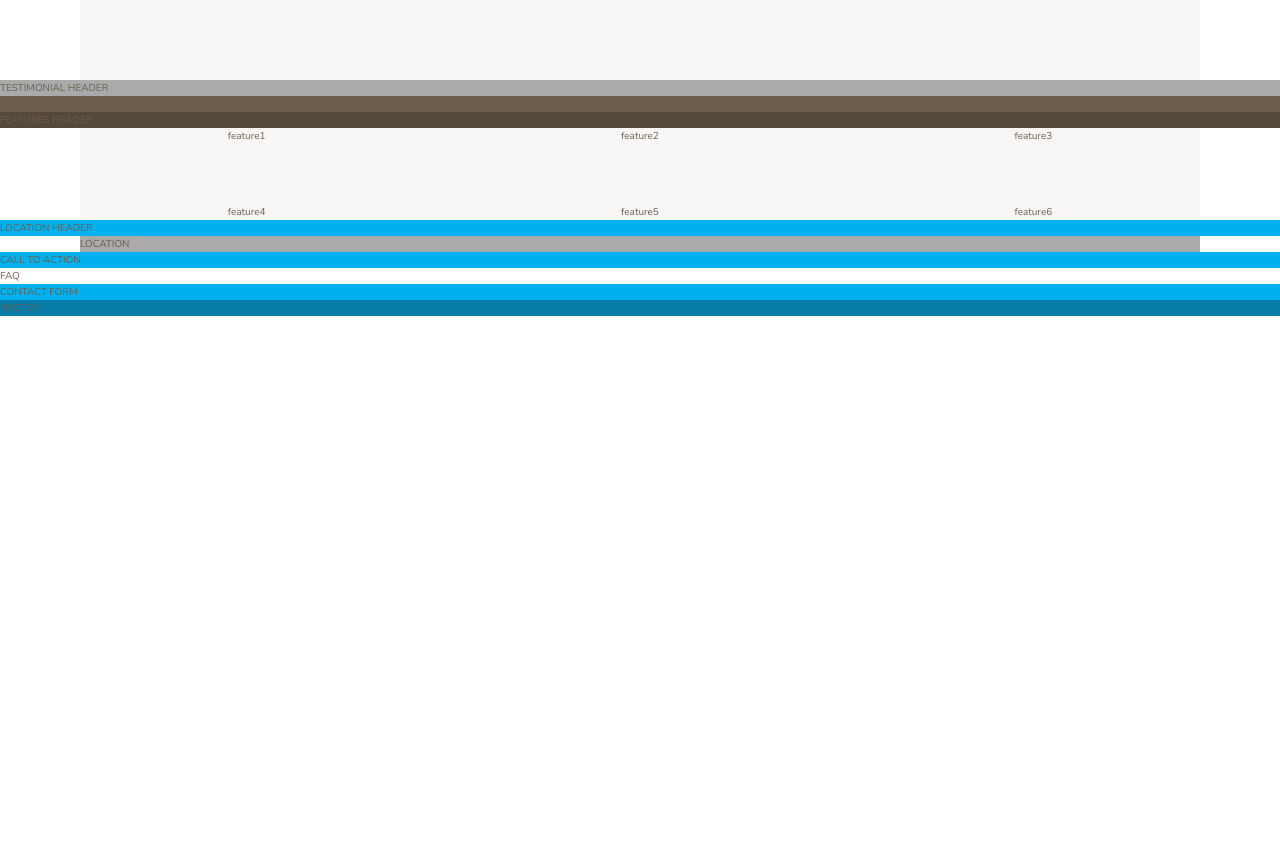
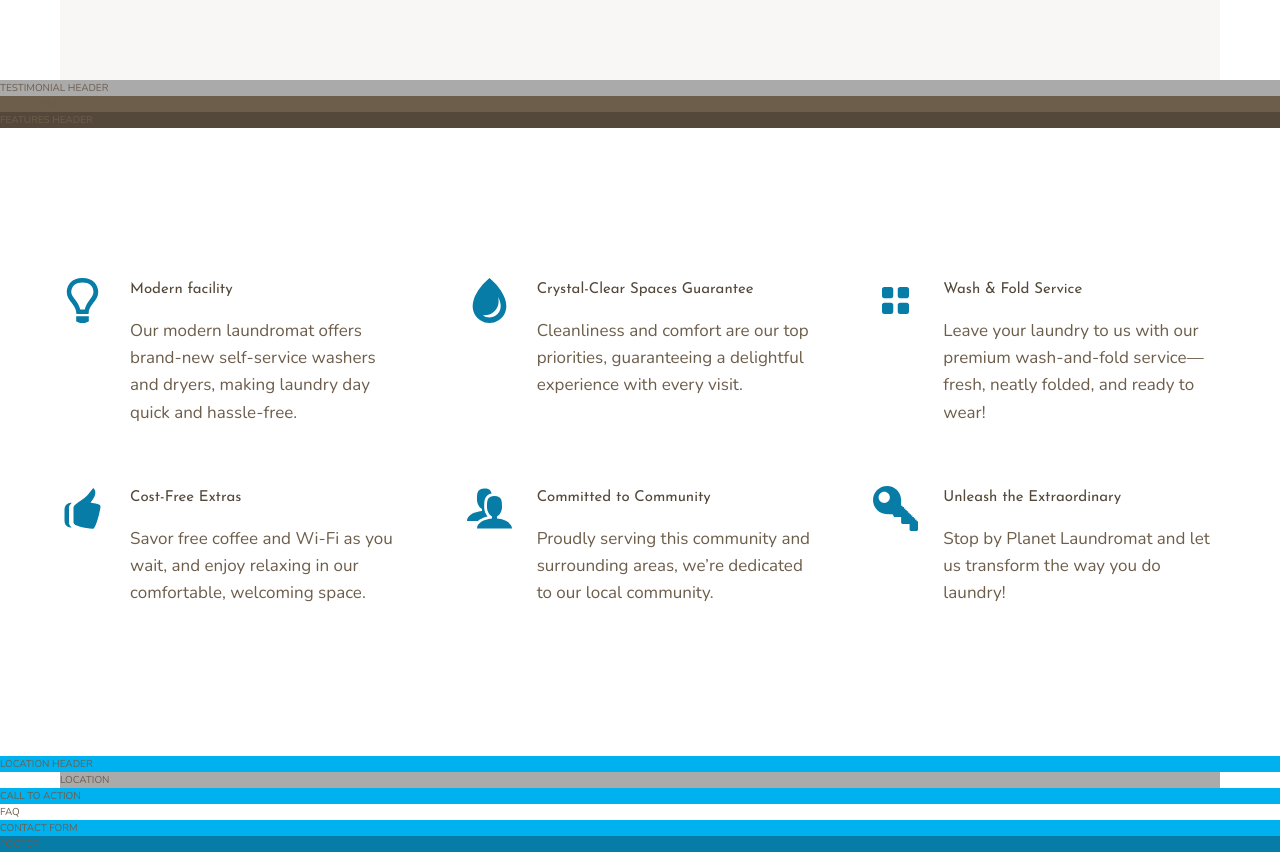
Before and after one commit to tsbproject/planet-laundro, a website: page index.html in a window 1280 px wide. Shown: the part 1720-2572 px from the top of the page. Before the commit the page ends 2036 px from the top, so only its background shows below. Drawn offline with nearby package versions, Linux system fonts and the light colour scheme.

Commit message:
[committed]

```diff
--- a/index.html
+++ b/index.html
@@ -64,12 +64,70 @@
     </div>
 
     <div class="features">
-        <div class="feature">feature1</div>
-        <div class="feature">feature2</div>
-        <div class="feature">feature3</div>
-        <div class="feature">feature4</div>
-        <div class="feature">feature5</div>
-        <div class="feature">feature6</div>
+        <div class="feature">
+            <svg class="feature__icon">
+                <use xlink:href="img/sprite.svg#icon-light-bulb"></use>
+            </svg>
+
+             <h4 class="heading-4 heading-4--dark"> Modern facility</h4>
+             <p class="feature__text">Our modern laundromat offers brand-new self-service
+                washers and dryers, making laundry day quick and hassle-free.
+            </p>
+        </div>
+
+        <div class="feature">
+            <svg class="feature__icon">
+                <use xlink:href="img/sprite.svg#icon-droplet"></use>
+            </svg>
+
+             <h4 class="heading-4 heading-4--dark"> Crystal-Clear Spaces Guarantee</h4>
+             <p class="feature__text">Cleanliness and comfort are our top priorities,
+                 guaranteeing a delightful experience with every visit.
+            </p>
+        </div>
+
+        <div class="feature">
+            <svg class="feature__icon">
+                <use xlink:href="img/sprite.svg#icon-grid"></use>
+            </svg>
+
+             <h4 class="heading-4 heading-4--dark"> Wash & Fold Service</h4>
+             <p class="feature__text">Leave your laundry to us with our premium
+                 wash-and-fold service—fresh, neatly folded, and ready to wear!
+            </p>
+        </div>
+
+        <div class="feature">
+            <svg class="feature__icon">
+                <use xlink:href="img/sprite.svg#icon-thumbs-up"></use>
+            </svg>
+
+             <h4 class="heading-4 heading-4--dark"> Cost-Free Extras</h4>
+             <p class="feature__text">Savor free coffee and Wi-Fi as you wait,
+                and enjoy relaxing in our comfortable, welcoming space.
+            </p>
+        </div>
+
+        <div class="feature">
+            <svg class="feature__icon">
+                <use xlink:href="img/sprite.svg#icon-users"></use>
+            </svg>
+
+             <h4 class="heading-4 heading-4--dark"> Committed to Community</h4>
+             <p class="feature__text">Proudly serving this community and surrounding areas,
+                we’re dedicated to our local community.
+            </p>
+        </div>
+
+        <div class="feature">
+            <svg class="feature__icon">
+                <use xlink:href="img/sprite.svg#icon-key"></use>
+            </svg>
+
+             <h4 class="heading-4 heading-4--dark"> Unleash the Extraordinary</h4>
+             <p class="feature__text">Stop by Planet Laundromat and let us transform the way you do laundry!
+            </p>
+        </div>
     </div>
 
     <div class="location-header" id="location">
--- a/sass/_base.scss
+++ b/sass/_base.scss
@@ -39,7 +39,7 @@ body {
 .container {
      display: grid;
      grid-template-rows: 15vh 80vh min-content repeat(2, 40vw) repeat(9, min-content);
-     grid-template-columns: [full-start] minmax(6rem, 1fr)  [center-start] repeat(8, [col-start] minmax(min-content, 14rem) [col-end] ) [center-end] minmax(6rem, 1fr) [full-end];
+     grid-template-columns: [full-start] minmax(6rem, 1fr)  [center-start] repeat(10, [col-start] minmax(min-content, 14rem) [col-end] ) [center-end] minmax(6rem, 1fr) [full-end];
 
 
     //  & > * {
--- a/sass/_features.scss
+++ b/sass/_features.scss
@@ -1,13 +1,44 @@
 .features {
-    background-color: $color-grey-light-1;
-    grid-column: col-start / col-end 8;
 
-   text-align: center;
+    grid-column: center-start / center-end;
+
+   margin: 15rem 0;
    gap: 6rem;
 
 
     display: grid;
-    grid-template-columns: repeat(3, 1fr) ;
+    // grid-template-columns: repeat(3, 1fr) ;
+    grid-template-columns: repeat(auto-fit, minmax(25rem, 1fr));
+    align-items: start;
+
+    // align-items: center;
 
 
 }
+
+.feature {
+    display: grid;
+    grid-template-columns: min-content 1fr;
+    row-gap: 1.5rem;
+    column-gap: 2.5rem;
+
+
+    &__icon {
+        fill: $color-primary-dark;
+        width: 4.5rem;
+        height: 4.5rem;
+        grid-row: 1 /span 2;
+        transform: translateY(-1);
+
+
+
+    }
+
+
+
+    &__text {
+        font-size: 1.7rem;
+        font-weight: 400;
+
+    }
+}
--- a/sass/_typography.scss
+++ b/sass/_typography.scss
@@ -0,0 +1,30 @@
+%heading {
+    font-family:$font-display;
+    font-weight: 400;
+
+}
+
+.heading-1 {
+   @extend %heading;
+
+}
+
+.heading-2 {
+    @extend %heading;
+
+}
+
+.heading-3 {
+    @extend %heading;
+
+}
+
+.heading-4 {
+    @extend %heading;
+
+    font-size: 1.5rem;
+
+    &--light {color: $color-grey-light-1; }
+    &--dark {color: $color-grey-dark-1; }
+
+}
```
Also changed, not shown: css/style.css, 1 other file.
